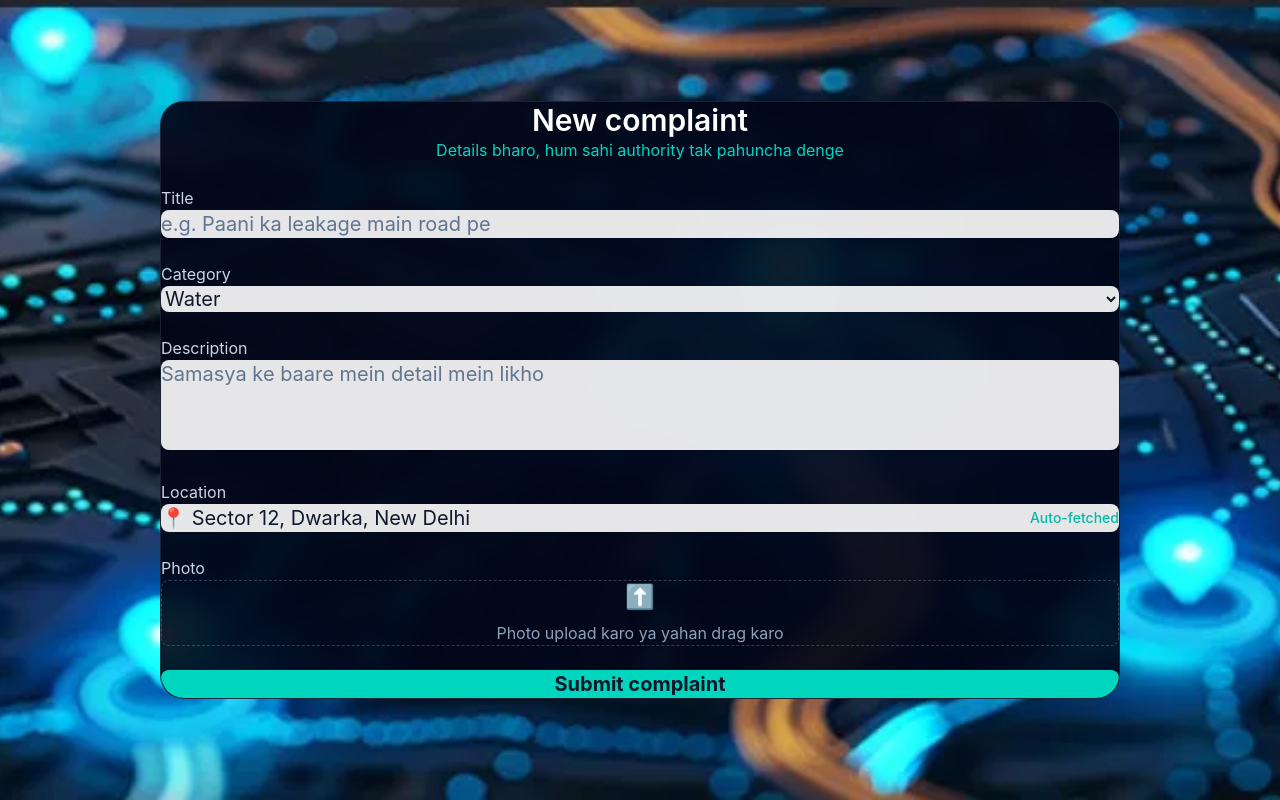
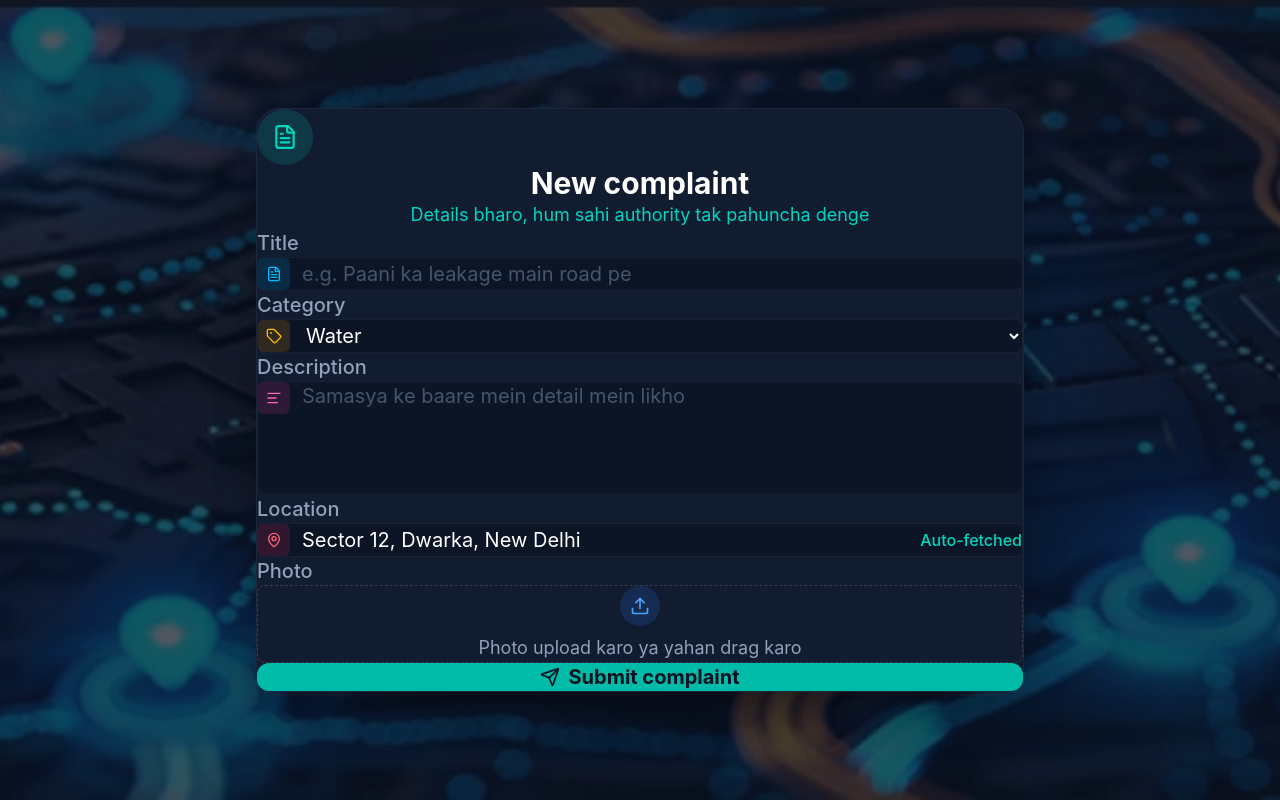
Before and after one commit to gyanendra00008/CivicReach, a React (Vite) app: page /complaints/new in a window 1280 px wide. Built offline with nearby package versions, Linux system fonts and the light colour scheme.

Commit message:
Increase UploadPage card height and width, add more spacing

```diff
--- a/src/Components/UploadPage.jsx
+++ b/src/Components/UploadPage.jsx
@@ -1,11 +1,11 @@
-import { useState } from "react";
+import React, { useState } from "react";
 import { useNavigate } from "react-router-dom";
+import { FileText, Tag, AlignLeft, MapPin, Upload, Send } from "lucide-react";
 import bgImage from "../assets/img3.webp";
 
-const inputClass =
-  "w-full text-xl px-4 py-4 rounded-lg bg-white/90 text-slate-900 placeholder:text-slate-500 outline-none focus:ring-2 focus:ring-teal-400";
+const CATEGORIES = ["Water", "Electricity", "Roads", "Sanitation", "Health", "Other"];
 
-function UploadPage() {
+export default function UploadPage() {
   const navigate = useNavigate();
 
   const [title, setTitle] = useState("");
@@ -13,7 +13,7 @@ function UploadPage() {
   const [description, setDescription] = useState("");
   const [location] = useState("Sector 12, Dwarka, New Delhi");
   const [photo, setPhoto] = useState(null);
-  const [error, setError] = useState("");
+  const [errors, setErrors] = useState({});
 
   const handlePhotoChange = (e) => {
     if (e.target.files && e.target.files[0]) {
@@ -21,13 +21,18 @@ function UploadPage() {
     }
   };
 
+  const validate = () => {
+    const newErrors = {};
+    if (!title.trim()) newErrors.title = "Title is required";
+    if (!description.trim()) newErrors.description = "Description is required";
+    return newErrors;
+  };
+
   const handleSubmit = (e) => {
     e.preventDefault();
-
-    if (!title.trim() || !description.trim()) {
-      setError("Title aur Description bharna zaroori hai");
-      return;
-    }
+    const newErrors = validate();
+    setErrors(newErrors);
+    if (Object.keys(newErrors).length > 0) return;
 
     const complaint = {
       id: Math.floor(Math.random() * 100000),
@@ -37,82 +42,123 @@ function UploadPage() {
       location,
       photo: photo ? photo.name : null,
       status: "pending",
+      createdAt: new Date().toISOString(),
     };
+
+    const stored = JSON.parse(localStorage.getItem("complaints") || "[]");
+    localStorage.setItem("complaints", JSON.stringify([complaint, ...stored]));
 
     navigate("/complaints/success", { state: { complaint } });
   };
 
   return (
     <div
-      className="fixed inset-0 w-screen h-screen bg-cover bg-center flex items-center justify-center px-4 py-8"
+      className="min-h-screen w-full flex items-center justify-center relative overflow-hidden px-4 py-8 bg-cover bg-center"
       style={{ backgroundImage: `url(${bgImage})` }}
     >
-      <form
-        onSubmit={handleSubmit}
-        className="w-[75vw] max-h-[85vh] bg-slate-950/90 backdrop-blur-md border border-white/10 rounded-3xl p-10 flex flex-col gap-6 overflow-y-auto"
-      >
-        <div className="text-center">
-          <h2 className="text-3xl font-semibold text-white">New complaint</h2>
-          <p className="text-base text-teal-400 mt-2">
+      <div className="absolute inset-0 bg-[#0A1120]/70" />
+
+      <div className="relative z-10 w-full max-w-xl sm:max-w-3xl">
+        <div className="bg-[#111C31] border border-white/5 rounded-2xl sm:rounded-3xl p-8 sm:p-14 shadow-2xl shadow-black/40">
+          <div className="mb-6 sm:mb-8 text-center">
+            <div className="w-12 h-12 sm:w-14 sm:h-14 rounded-full bg-teal-400/15 flex items-center justify-center mx-auto mb-3">
+              <FileText size={26} className="text-teal-400" />
+            </div>
+            <h1 className="text-2xl sm:text-3xl font-bold text-white">
+              New complaint
+            </h1>
+            <p className="text-base sm:text-lg text-teal-400 mt-2">
               Details bharo, hum sahi authority tak pahuncha denge
             </p>
           </div>
 
-        {error && (
-          <p className="text-red-400 text-sm text-center -mt-2">{error}</p>
-        )}
-
+          <form onSubmit={handleSubmit} className="space-y-6 sm:space-y-7" noValidate>
             {/* Title */}
             <div>
-          <label className="text-base text-slate-300 block mb-1">Title</label>
+              <label className="text-lg sm:text-xl font-medium text-slate-400 mb-2 block">
+                Title
+              </label>
+              <div
+                className={`flex items-center gap-3 bg-[#0B1526] border rounded-lg px-4 sm:px-5 py-4 transition-colors ${
+                  errors.title ? "border-red-500/60" : "border-white/5 focus-within:border-teal-400/60"
+                }`}
+              >
+                <div className="w-8 h-8 rounded-md bg-sky-500/15 flex items-center justify-center shrink-0">
+                  <FileText size={16} className="text-sky-400" />
+                </div>
                 <input
                   type="text"
                   value={title}
                   onChange={(e) => setTitle(e.target.value)}
                   placeholder="e.g. Paani ka leakage main road pe"
-            className={inputClass}
+                  className="flex-1 bg-transparent outline-none text-lg sm:text-xl text-white placeholder:text-slate-600"
                 />
+              </div>
+              {errors.title && <p className="text-sm text-red-400 mt-1.5">{errors.title}</p>}
             </div>
 
             {/* Category */}
             <div>
-          <label className="text-base text-slate-300 block mb-1">
+              <label className="text-lg sm:text-xl font-medium text-slate-400 mb-2 block">
                 Category
               </label>
+              <div className="flex items-center gap-3 bg-[#0B1526] border border-white/5 rounded-lg px-4 sm:px-5 py-4 focus-within:border-teal-400/60">
+                <div className="w-8 h-8 rounded-md bg-amber-500/15 flex items-center justify-center shrink-0">
+                  <Tag size={16} className="text-amber-400" />
+                </div>
                 <select
                   value={category}
                   onChange={(e) => setCategory(e.target.value)}
-            className={inputClass}
+                  className="flex-1 bg-transparent outline-none text-lg sm:text-xl text-white"
                 >
-            <option>Water</option>
-            <option>Electricity</option>
-            <option>Roads</option>
-            <option>Garbage</option>
-            <option>Other</option>
+                  {CATEGORIES.map((cat) => (
+                    <option key={cat} value={cat} className="bg-[#0B1526] text-white">
+                      {cat}
+                    </option>
+                  ))}
                 </select>
+              </div>
             </div>
 
             {/* Description */}
             <div>
-          <label className="text-base text-slate-300 block mb-1">
+              <label className="text-lg sm:text-xl font-medium text-slate-400 mb-2 block">
                 Description
               </label>
+              <div
+                className={`flex items-start gap-3 bg-[#0B1526] border rounded-lg px-4 sm:px-5 py-4 transition-colors ${
+                  errors.description ? "border-red-500/60" : "border-white/5 focus-within:border-teal-400/60"
+                }`}
+              >
+                <div className="w-8 h-8 rounded-md bg-pink-500/15 flex items-center justify-center shrink-0 mt-0.5">
+                  <AlignLeft size={16} className="text-pink-400" />
+                </div>
                 <textarea
                   value={description}
                   onChange={(e) => setDescription(e.target.value)}
                   placeholder="Samasya ke baare mein detail mein likho"
-            className={`${inputClass} h-[calc(1.5em*3)] resize-none`}
+                  rows={4}
+                  className="flex-1 bg-transparent outline-none text-lg sm:text-xl text-white placeholder:text-slate-600 resize-none"
                 />
+              </div>
+              {errors.description && (
+                <p className="text-sm text-red-400 mt-1.5">{errors.description}</p>
+              )}
             </div>
 
             {/* Location */}
             <div>
-          <label className="text-base text-slate-300 block mb-1">
+              <label className="text-lg sm:text-xl font-medium text-slate-400 mb-2 block">
                 Location
               </label>
-          <div className={`${inputClass} flex justify-between items-center`}>
-            <span>📍 {location}</span>
-            <span className="text-teal-500 text-sm font-medium">
+              <div className="flex items-center justify-between gap-3 bg-[#0B1526] border border-white/5 rounded-lg px-4 sm:px-5 py-4">
+                <div className="flex items-center gap-3 min-w-0">
+                  <div className="w-8 h-8 rounded-md bg-rose-500/15 flex items-center justify-center shrink-0">
+                    <MapPin size={16} className="text-rose-400" />
+                  </div>
+                  <span className="text-lg sm:text-xl text-white truncate">{location}</span>
+                </div>
+                <span className="text-sm sm:text-base text-teal-400 font-medium shrink-0">
                   Auto-fetched
                 </span>
               </div>
@@ -120,13 +166,17 @@ function UploadPage() {
 
             {/* Photo */}
             <div>
-          <label className="text-base text-slate-300 block mb-1">Photo</label>
+              <label className="text-lg sm:text-xl font-medium text-slate-400 mb-2 block">
+                Photo
+              </label>
               <label
                 htmlFor="photo-upload"
-            className="border border-dashed border-white/20 rounded-lg py-6 flex flex-col items-center gap-2 cursor-pointer hover:border-teal-400 transition-colors"
+                className="border border-dashed border-white/15 rounded-lg py-10 flex flex-col items-center gap-2 cursor-pointer hover:border-teal-400/60 transition-colors"
               >
-            <span className="text-2xl text-teal-400">⬆️</span>
-            <p className="text-base text-slate-400">
+                <div className="w-10 h-10 rounded-full bg-blue-500/15 flex items-center justify-center">
+                  <Upload size={20} className="text-blue-400" />
+                </div>
+                <p className="text-base sm:text-lg text-slate-400">
                   {photo ? photo.name : "Photo upload karo ya yahan drag karo"}
                 </p>
                 <input
@@ -141,13 +191,14 @@ function UploadPage() {
 
             <button
               type="submit"
-          className="w-full bg-teal-400 hover:bg-teal-300 text-slate-900 font-bold text-xl py-4 rounded-lg transition-colors"
+              className="w-full bg-teal-500 hover:bg-teal-400 text-[#0A1120] font-bold text-lg sm:text-xl rounded-xl py-4 flex items-center justify-center gap-2 transition-colors"
             >
+              <Send size={20} />
               Submit complaint
             </button>
           </form>
         </div>
+      </div>
+    </div>
   );
 }
-
-export default UploadPage;
```
Lines whose indentation alone changed are shown as unchanged.
